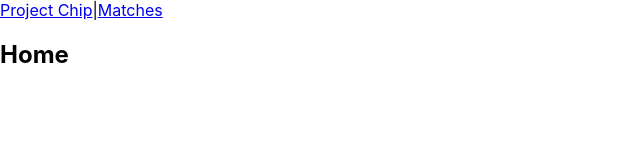
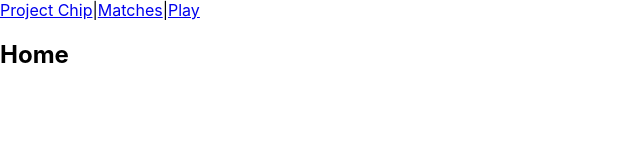
Before and after one commit to treedefense/projectchip, a React (Create React App) app in the folder frontend/: page / in a window 1280 px wide. Shown: the top 160 px of the page, without its empty margins (0-640 px from the left). Built offline with nearby package versions, Linux system fonts and the light colour scheme.

Commit message:
Moved the new match route to a play match route (#26)
* Moved the new match route to a play match route

Co-authored-by: Ronnie Smith <halfpint1170@gmail.com>

```diff
--- a/frontend/src/routes/Matches/ChooseCreateMatch/index.tsx
+++ /dev/null
@@ -1,13 +0,0 @@
-import { useNavigate } from "react-router-dom";
-import { coursePickerPath } from '../../paths';
-
-export function ChooseCreateMatch() {
-  const navigate = useNavigate();
-  return (
-    <main>
-      <button onClick={() => {navigate(coursePickerPath)}}>
-        New Match
-      </button>
-    </main>
-  )
-}
--- a/frontend/src/routes/Matches/index.tsx
+++ b/frontend/src/routes/Matches/index.tsx
@@ -1,7 +1,4 @@
 import { Outlet } from 'react-router-dom';
-import { ChooseCreateMatch } from './ChooseCreateMatch';
-import { CoursePicker } from './CoursePicker';
-import { HolePicker } from './HolePicker';
 
 export function Matches() {
   return (
@@ -11,9 +8,3 @@ export function Matches() {
     </main>
   );
 }
-
-export {
-  ChooseCreateMatch,
-  CoursePicker,
-  HolePicker,
-};
--- /dev/null
+++ b/frontend/src/routes/Play/index.tsx
@@ -0,0 +1,17 @@
+import { Outlet } from 'react-router-dom';
+import { CoursePicker } from './CoursePicker';
+import { HolePicker } from './HolePicker';
+
+export function Play() {
+  return (
+    <main>
+      <h2>Play a match</h2>
+      <Outlet />
+    </main>
+  );
+}
+
+export {
+  CoursePicker,
+  HolePicker,
+};
--- a/frontend/src/routes/index.tsx
+++ b/frontend/src/routes/index.tsx
@@ -2,20 +2,15 @@ import { Routes as ReactRoutes, Route, Outlet, Link } from 'react-router-dom';
 
 import { Home } from './Home';
 import { NoMatch } from './NoMatch';
+import { Matches } from './Matches';
 
 import {
-  Matches,
-  ChooseCreateMatch,
+  Play,
   CoursePicker,
   HolePicker,
-} from './Matches';
+} from './Play';
 
-import {
-  homePath,
-  matchesPath,
-  coursePickerPath,
-  holePickerPath,
-} from './paths';
+import * as paths from './paths';
 
 /* Notes
  * /new : start a new match ( later on give it some metadata )
@@ -31,13 +26,15 @@ import {
 export function Routes() {
   return (
     <ReactRoutes>
-      <Route path={homePath} element={<Layout />}>
+      <Route path={paths.homePath} element={<Layout />}>
         <Route index element={<Home />} />
 
-        <Route path={matchesPath} element={<Matches />} >
-          <Route index element={<ChooseCreateMatch />} />
-          <Route path={coursePickerPath} element={<CoursePicker />} />
-          <Route path={holePickerPath} element={<HolePicker />} />
+        <Route path={paths.matchesPath} element={<Matches />} >
+        </Route>
+
+        <Route path={paths.playPath} element={<Play />} >
+          <Route index element={<CoursePicker />} />
+          <Route path={paths.holePickerPath} element={<HolePicker />} />
         </Route>
 
         <Route path="*" element={<NoMatch />} />
@@ -50,9 +47,11 @@ function Layout() {
   return (
     <>
       <nav>
-        <Link to={homePath}>Project Chip</Link>
+        <Link to={paths.homePath}>Project Chip</Link>
         |
-        <Link to={matchesPath}>Matches</Link>
+        <Link to={paths.matchesPath}>Matches</Link>
+        |
+        <Link to={paths.playPath}>Play</Link>
       </nav>
 
       {/* An <Outlet> renders whatever child route is currently active,
--- a/frontend/src/routes/paths.tsx
+++ b/frontend/src/routes/paths.tsx
@@ -1,4 +1,4 @@
 export const homePath = '/';
 export const matchesPath = '/matches';
-export const coursePickerPath = matchesPath + '/course';
-export const holePickerPath = matchesPath + '/holes';
+export const playPath = '/play';
+export const holePickerPath = playPath + '/holes';
```
Also changed, not shown: frontend/src/routes/Play/CoursePicker/index.tsx (renamed from frontend/src/routes/Matches/CoursePicker/index.tsx), frontend/src/routes/Play/HolePicker/index.tsx (renamed from frontend/src/routes/Matches/HolePicker/index.tsx), 1 other file (tests, documents, lock files or other folders).
